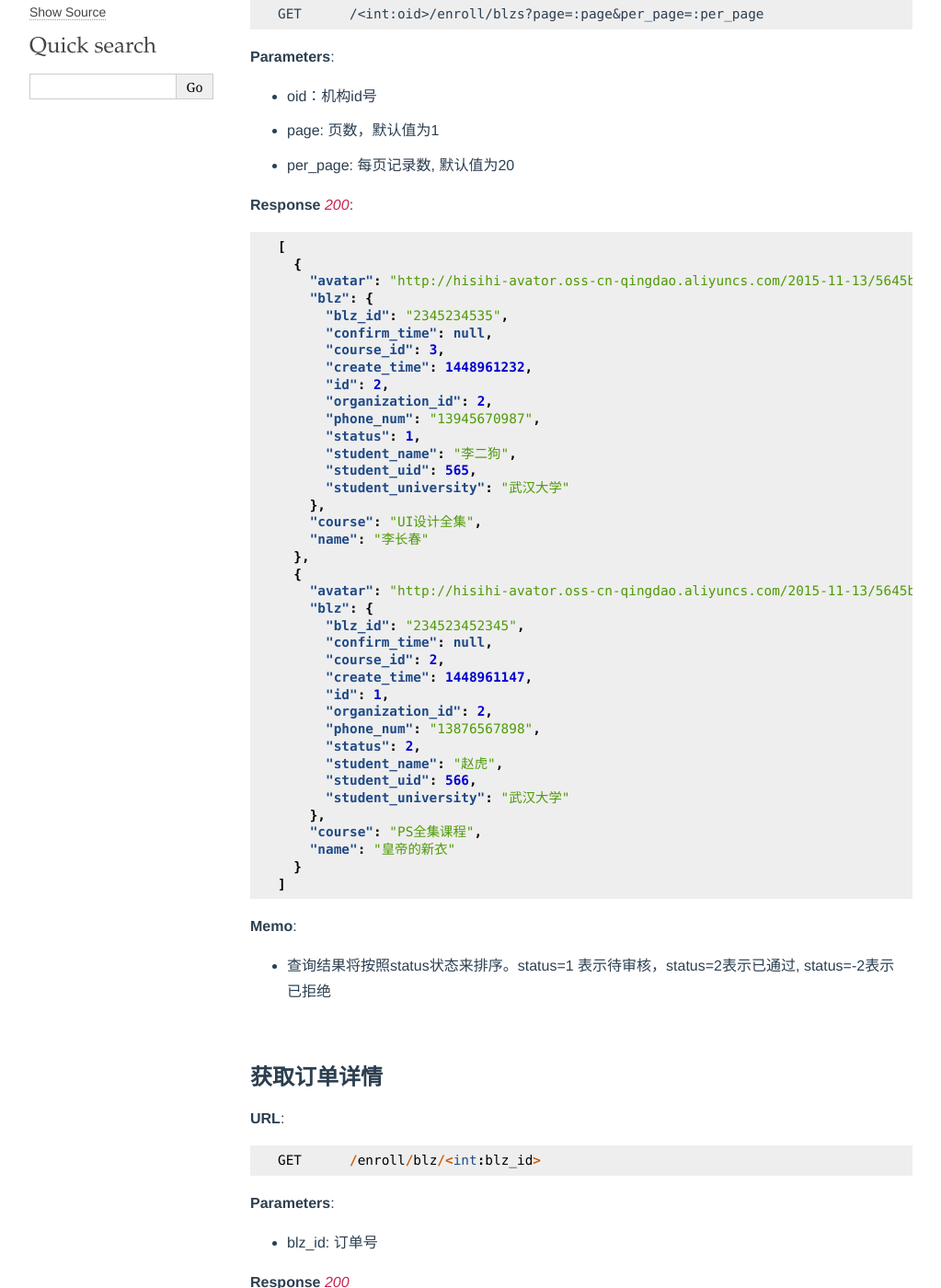
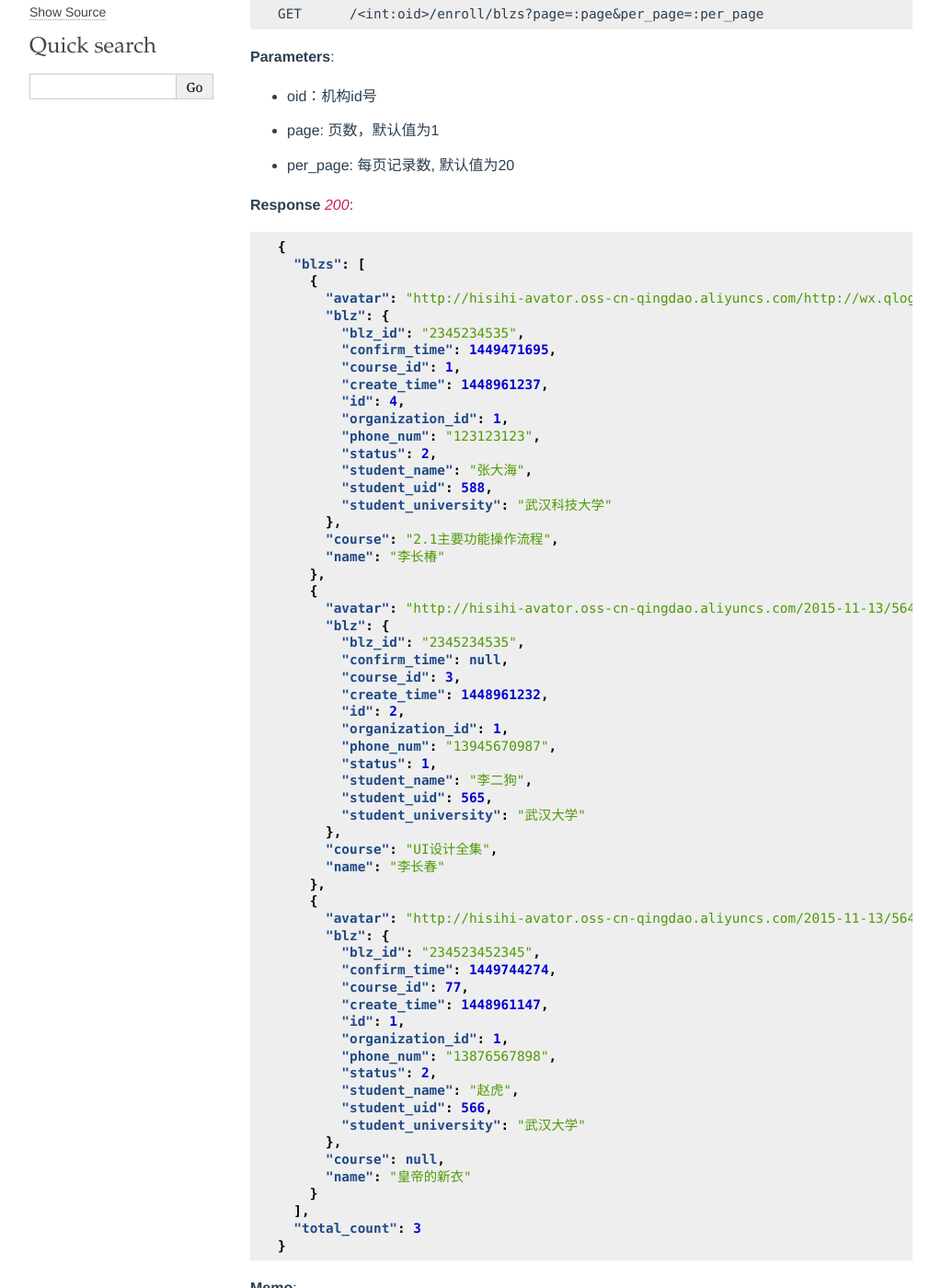
Before and after one commit to clownmelody/hisihi_api, a Sphinx documentation site: the page built from docs/blz.rst, in a window 1280 px wide and 1400 px high, scrolled down 231 px. Shown: the whole window at 92% size, without its empty margins (118-1141 px from the left). Built offline with Sphinx 7.4.7, drawn with Linux system fonts in a browser that asks for light colours.

Commit message:
订单查询接口扩展一个订单总数的属性

```diff
--- a/docs/blz.rst
+++ b/docs/blz.rst
@@ -21,44 +21,65 @@
 
 .. sourcecode:: json
 
-    [
-      {
-        "avatar": "http://hisihi-avator.oss-cn-qingdao.aliyuncs.com/2015-11-13/5645b11e133f0-05505543.jpg",
-        "blz": {
-          "blz_id": "2345234535",
-          "confirm_time": null,
-          "course_id": 3,
-          "create_time": 1448961232,
-          "id": 2,
-          "organization_id": 2,
-          "phone_num": "13945670987",
-          "status": 1,
-          "student_name": "李二狗",
-          "student_uid": 565,
-          "student_university": "武汉大学"
+    {
+      "blzs": [
+        {
+          "avatar": "http://hisihi-avator.oss-cn-qingdao.aliyuncs.com/http://wx.qlogo.cn/mmopen/zx5ksGgvtY3iadebad7OwiaYMdvKWjqDRzzlbLDcibicPlp6F37X2J7dHibyvhYTNqpv2LI4bREHneLvzLYRGVYcFlAJToQr2RKKF/0",
+          "blz": {
+            "blz_id": "2345234535",
+            "confirm_time": 1449471695,
+            "course_id": 1,
+            "create_time": 1448961237,
+            "id": 4,
+            "organization_id": 1,
+            "phone_num": "123123123",
+            "status": 2,
+            "student_name": "张大海",
+            "student_uid": 588,
+            "student_university": "武汉科技大学"
+          },
+          "course": "2.1主要功能操作流程",
+          "name": "李长椿"
         },
-        "course": "UI设计全集",
-        "name": "李长春"
-      },
-      {
-        "avatar": "http://hisihi-avator.oss-cn-qingdao.aliyuncs.com/2015-11-13/5645b325d2dd7-05505543.jpg",
-        "blz": {
-          "blz_id": "234523452345",
-          "confirm_time": null,
-          "course_id": 2,
-          "create_time": 1448961147,
-          "id": 1,
-          "organization_id": 2,
-          "phone_num": "13876567898",
-          "status": 2,
-          "student_name": "赵虎",
-          "student_uid": 566,
-          "student_university": "武汉大学"
+        {
+          "avatar": "http://hisihi-avator.oss-cn-qingdao.aliyuncs.com/2015-11-13/5645b11e133f0-05505543.jpg",
+          "blz": {
+            "blz_id": "2345234535",
+            "confirm_time": null,
+            "course_id": 3,
+            "create_time": 1448961232,
+            "id": 2,
+            "organization_id": 1,
+            "phone_num": "13945670987",
+            "status": 1,
+            "student_name": "李二狗",
+            "student_uid": 565,
+            "student_university": "武汉大学"
+          },
+          "course": "UI设计全集",
+          "name": "李长春"
         },
-        "course": "PS全集课程",
-        "name": "皇帝的新衣"
-      }
-    ]
+        {
+          "avatar": "http://hisihi-avator.oss-cn-qingdao.aliyuncs.com/2015-11-13/5645b325d2dd7-05505543.jpg",
+          "blz": {
+            "blz_id": "234523452345",
+            "confirm_time": 1449744274,
+            "course_id": 77,
+            "create_time": 1448961147,
+            "id": 1,
+            "organization_id": 1,
+            "phone_num": "13876567898",
+            "status": 2,
+            "student_name": "赵虎",
+            "student_uid": 566,
+            "student_university": "武汉大学"
+          },
+          "course": null,
+          "name": "皇帝的新衣"
+        }
+      ],
+      "total_count": 3
+    }
 
 **Memo**:
 
```
Also changed, not shown: 1 other file.
